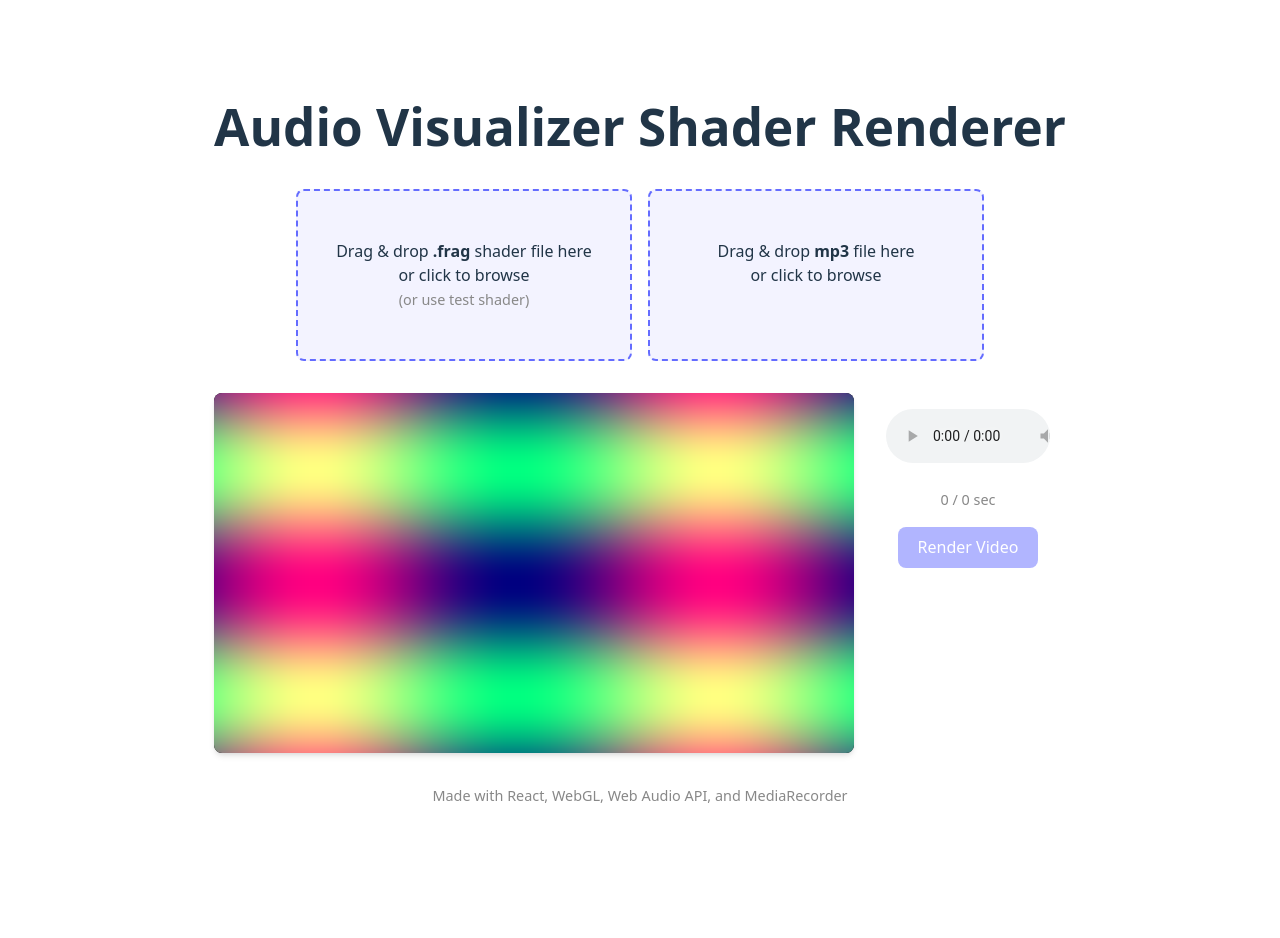
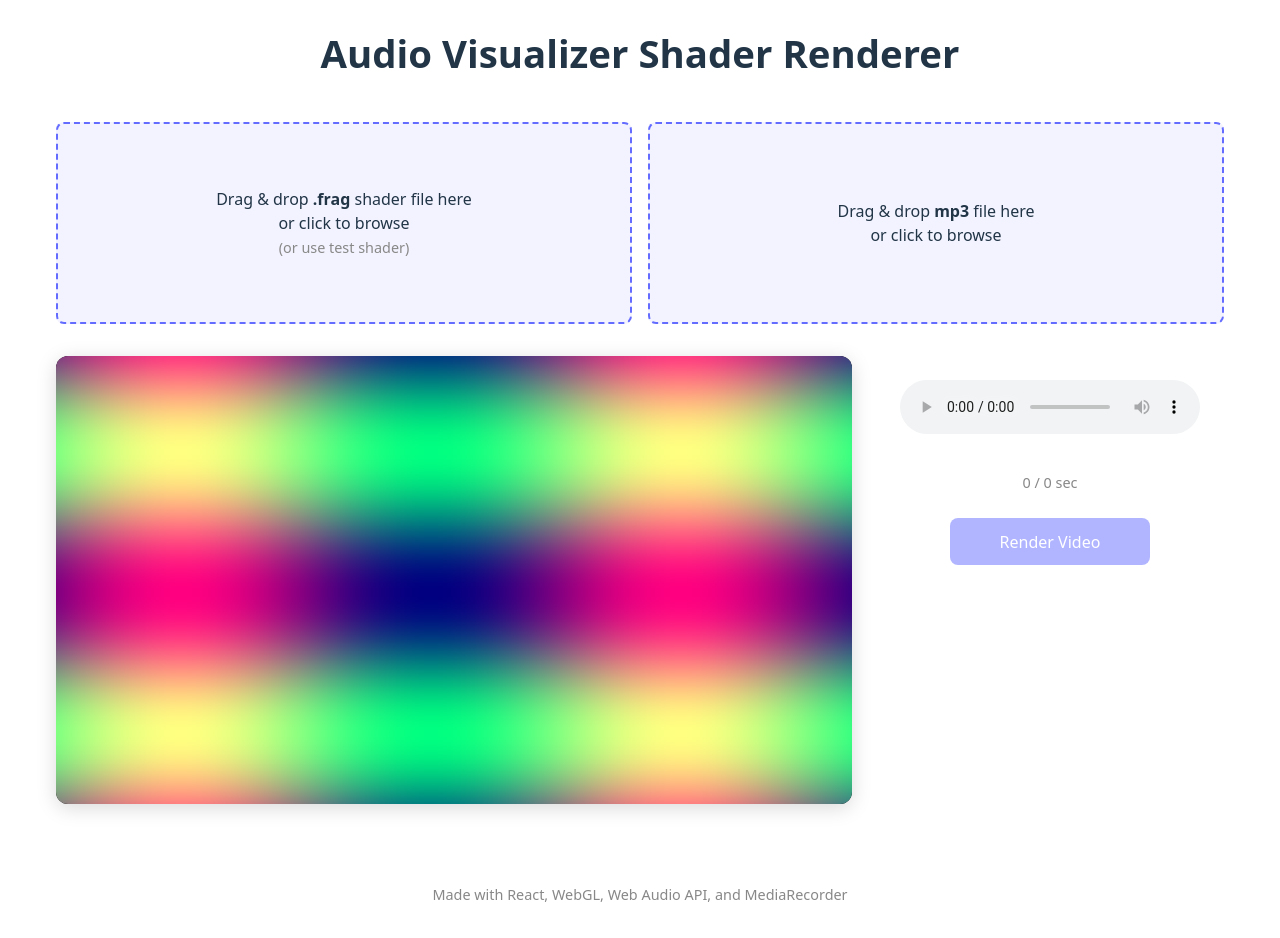
Before and after one commit to GeorgeAzma/audio-shader-renderer, a React (Vite) app: page / in a window 1280 px wide. Before the commit the page ends 871 px from the top, so only its background shows below. Built offline with nearby package versions, Linux system fonts and the light colour scheme.

Commit message:
better ui

```diff
--- a/src/App.css
+++ b/src/App.css
@@ -1,8 +1,9 @@
 #root {
-  max-width: 1280px;
-  margin: 0 auto;
-  padding: 2rem;
-  text-align: center;
+  width: 100%;
+  min-height: 100vh;
+  margin: 0;
+  padding: 0;
+  overflow-x: hidden;
 }
 
 .logo {
@@ -46,27 +47,50 @@
 
 /* Add modern layout for the app */
 .app-container {
-  max-width: 1280px;
-  margin: 0 auto;
-  padding: 2rem;
+  width: 100%;
+  min-height: 100vh;
+  padding: min(1rem, 2vw);
+  box-sizing: border-box;
+  display: flex;
+  flex-direction: column;
+  align-items: center;
+  gap: min(2rem, 4vw);
+}
+
+h1 {
+  font-size: clamp(1.2rem, 3vw, 2.5rem);
   text-align: center;
+  margin: min(1rem, 2vw) 0;
+  width: 100%;
+  padding: 0 min(1rem, 2vw);
+  box-sizing: border-box;
 }
 
 .drop-row {
+  width: 100%;
+  max-width: min(1200px, 95vw);
   display: flex;
-  gap: 1rem;
-  margin-bottom: 2rem;
-  justify-content: center;
+  flex-direction: column;
+  gap: min(1rem, 2vw);
+  margin: 0 auto;
+  padding: 0 min(1rem, 2vw);
+  box-sizing: border-box;
 }
 
 .dropzone {
   flex: 1;
-  max-width: 300px;
+  min-height: min(150px, 30vh);
   border: 2px dashed #646cff;
-  border-radius: 8px;
-  padding: 2rem 1rem;
+  border-radius: min(8px, 2vw);
+  padding: min(1.5rem, 3vw);
   transition: all 0.2s ease;
   background: rgba(100, 108, 255, 0.08);
+  display: flex;
+  flex-direction: column;
+  align-items: center;
+  justify-content: center;
+  text-align: center;
+  font-size: clamp(0.8rem, 2vw, 1rem);
 }
 
 .dropzone:hover {
@@ -75,33 +99,42 @@
 }
 
 .visualizer-row {
+  width: 100%;
+  max-width: min(1200px, 95vw);
   display: flex;
   flex-direction: column;
   align-items: center;
-  gap: 1rem;
+  gap: min(1.5rem, 3vw);
+  padding: 0 min(1rem, 2vw);
+  box-sizing: border-box;
 }
 
 .visualizer-canvas {
-  border-radius: 8px;
+  width: 100%;
+  max-width: 100%;
+  height: auto;
+  aspect-ratio: 16/9;
+  border-radius: min(12px, 2vw);
   background: #000;
-  max-width: 100%;
-  box-shadow: 0 4px 6px -1px rgba(0, 0, 0, 0.1), 0 2px 4px -1px rgba(0, 0, 0, 0.06);
+  box-shadow: 0 4px 20px rgba(0, 0, 0, 0.15);
 }
 
 .controls {
   width: 100%;
-  max-width: 640px;
-  padding: 1rem;
+  max-width: 100%;
+  padding: min(1.5rem, 3vw);
   background: rgba(255, 255, 255, 0.03);
-  border-radius: 8px;
+  border-radius: min(12px, 2vw);
+  display: flex;
+  flex-direction: column;
+  gap: min(1rem, 2vw);
 }
 
 .volume-bar {
   width: 100%;
-  height: 4px;
+  height: min(6px, 1.5vw);
   background: rgba(255, 255, 255, 0.1);
-  border-radius: 2px;
-  margin: 0.5rem 0;
+  border-radius: min(3px, 0.75vw);
   overflow: hidden;
 }
 
@@ -112,20 +145,23 @@
 }
 
 .time-info {
-  font-size: 0.9em;
+  font-size: clamp(0.7rem, 1.8vw, 0.9rem);
   color: #888;
-  margin-bottom: 0.5rem;
+  text-align: center;
 }
 
 button {
+  width: min(200px, 80%);
+  margin: 0 auto;
   background: #646cff;
   color: white;
   border: none;
-  padding: 0.6em 1.2em;
-  border-radius: 8px;
+  padding: min(0.8em, 2vw) min(1.5em, 3vw);
+  border-radius: min(8px, 2vw);
   cursor: pointer;
   font-weight: 500;
   transition: all 0.2s ease;
+  font-size: clamp(0.8rem, 2vw, 1rem);
 }
 
 button:hover:not(:disabled) {
@@ -139,17 +175,43 @@ button:disabled {
 }
 
 @media (min-width: 768px) {
+  .drop-row {
+    flex-direction: row;
+  }
+
+  .dropzone {
+    max-width: 50%;
+    font-size: 1rem;
+  }
+
   .visualizer-row {
     flex-direction: row;
     align-items: flex-start;
   }
 
   .controls {
+    width: min(300px, 30%);
+    min-width: min(300px, 30%);
+  }
+
+  .visualizer-canvas {
     flex: 1;
-    max-width: 300px;
+    min-width: 0;
+    /* Prevents flex item from overflowing */
+  }
+
+  .time-info {
+    font-size: 0.9rem;
+  }
+
+  button {
+    font-size: 1rem;
   }
 }
 
-.read-the-docs {
+footer {
+  text-align: center;
+  padding: min(1rem, 2vw);
   color: #888;
+  font-size: clamp(0.7rem, 1.8vw, 0.9rem);
 }
```
Also changed, not shown: src/assets/new-shader.frag (added).
